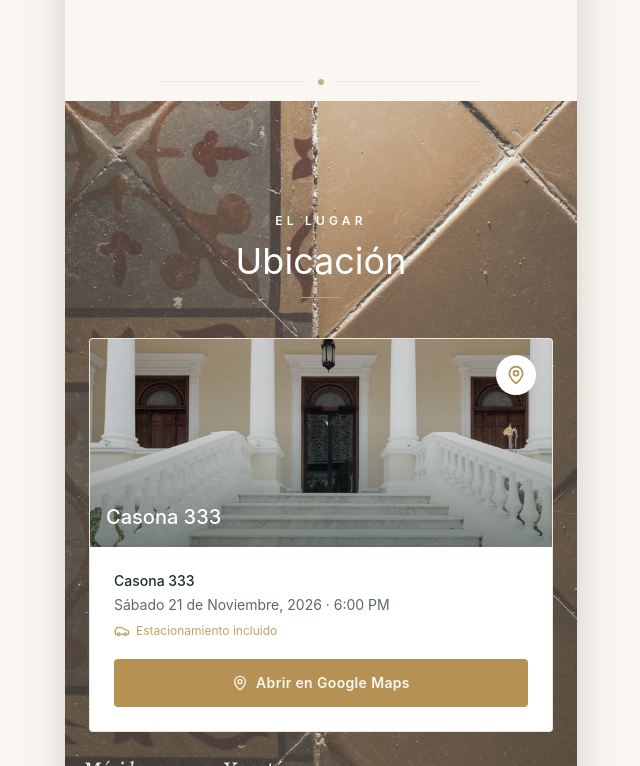
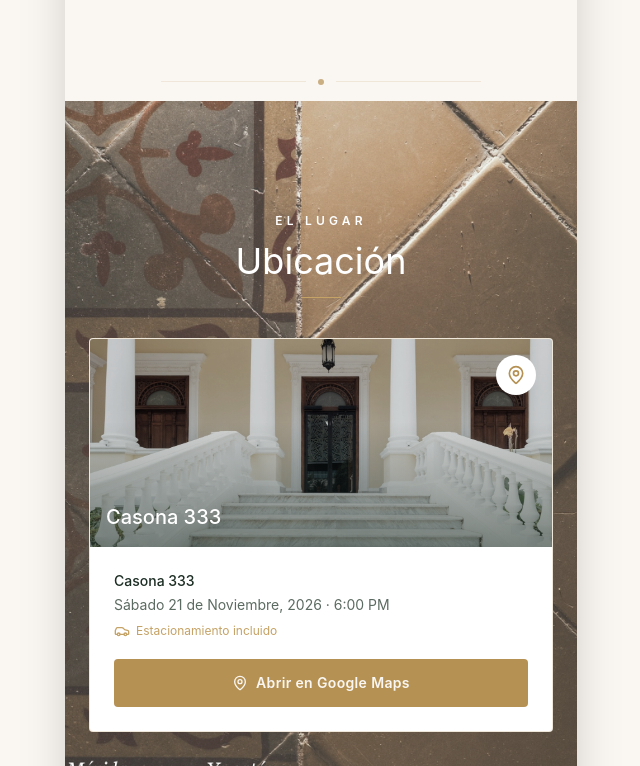
Before and after one commit to jar3dzzz/bodamarianaymarino, a React (Vite) app: page / in a window 1280 px wide. Shown: the part 3094-3860 px from the top of the page, without its empty margins (319-959 px from the left). Built offline with nearby package versions, Linux system fonts and the light colour scheme; a web font is replaced by a local one.

Commit message:
(style): fixes bg lo2

```diff
--- a/src/app/App.tsx
+++ b/src/app/App.tsx
@@ -583,8 +583,11 @@ const handleCopyClabe = () => {
       {/* ── Ubicación ── */}
 
       <section
-        className="py-20 sm:py-28 px-4 sm:px-6 relative bg-cover bg-center bg-no-repeat"
-        style={{ backgroundImage: "url('/bg-lo.jpg')" }}
+        className="py-20 sm:py-28 px-4 sm:px-6 relative bg-cover bg-no-repeat"
+        style={{
+          backgroundImage: "url('/bg-lo.jpg')",
+          backgroundPosition: "70% center"
+        }}
       >
         {/* Overlay for readability */}
         <div className="absolute inset-0" style={{ backgroundColor: "rgba(255, 255, 255, 0.14)" }} />
```
